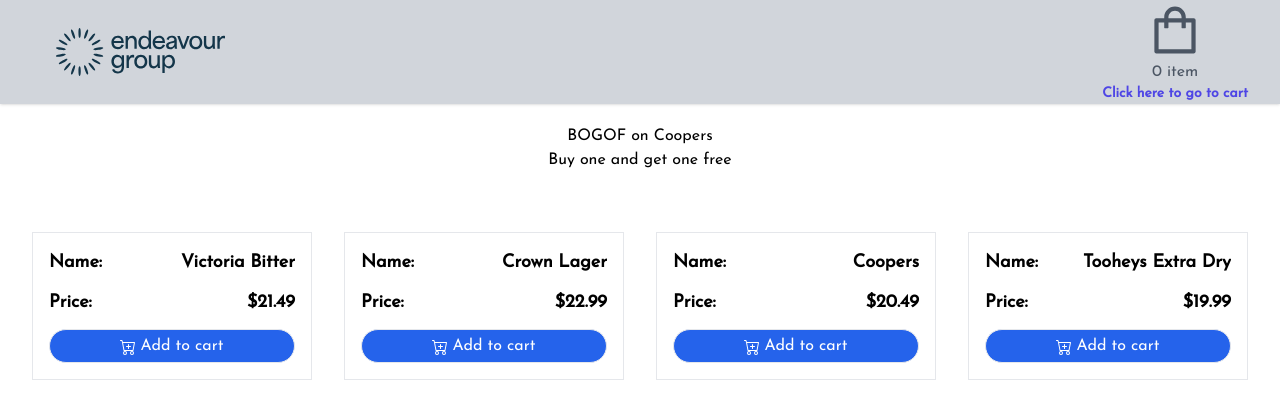
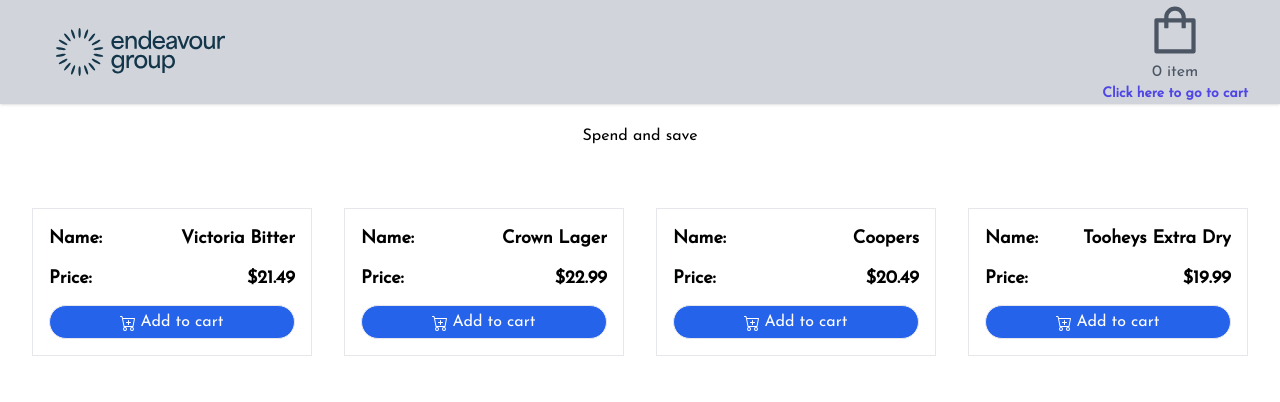
Before and after one commit to srivanks/eg-test, a React (Vite) app: page / in a window 1280 px wide. Shown: the top 402 px of the page. Built offline with nearby package versions, Linux system fonts and the light colour scheme; data requests are answered from the project's data file.

Commit message:
feat: enabled promotions.

```diff
--- a/data/products.json
+++ b/data/products.json
@@ -2,7 +2,8 @@
   "products": [
     {
       "name": "Victoria Bitter",
-      "price": 21.49
+      "price": 21.49,
+      "discount": 2
     },
     {
       "name": "Crown Lager",
@@ -10,28 +11,19 @@
     },
     {
       "name": "Coopers",
-      "price": 20.49
+      "price": 20.49,
+      "discount": "bogo"
     },
     {
       "name": "Tooheys Extra Dry",
       "price": 19.99
     }
   ],
-  "promotions": [
-    {
-      "name": "Current month special on VB",
-      "definition": "$2.00 off",
-      "type": "Product"
-    },
-    {
-      "name": "BOGOF on Coopers",
-      "definition": "Buy one and get one free",
-      "type": "Trolley"
-    },
+  "cartPromotions": [
     {
       "name": "Spend and save",
-      "definition": "Spend $50 and $5 off the total",
-      "type": "Trolley"
+      "discount": 5,
+      "minCost": 50
     }
   ]
 }
--- a/src/App.tsx
+++ b/src/App.tsx
@@ -2,10 +2,12 @@
 import Header from "./Header/Header"
 import Products from "./Products/Products"
 import { CartContext } from "./CartContext"
-import { CartProps } from "./types/types"
+import { CartProps, ProductProps, PromotionProps, PromotionsProps } from "./types/types"
 import { useState } from "react"
 import { BrowserRouter, Route, Routes } from "react-router-dom"
 import Cart from "./Cart/Cart"
+import useFetch from "./hooks/fetch"
+import Loader from "./Loader/Loader"
 
 function App() {
   const [cart, setCart] = useState<CartProps>({
@@ -14,12 +16,37 @@
     totalPrice: 0,
   })
 
+  let {
+    isLoading: isProductLoading,
+    error: productError,
+    data: products
+  } = useFetch<ProductProps>(import.meta.env.VITE_PRODUCTS_API_URL)
+
+  let {
+    isLoading: isCartPromotionLoading,
+    error: cartPromotionError,
+    data: cartPromotions,
+  } = useFetch<PromotionProps>(import.meta.env.VITE_CART_PROMOTIONS_API_URL)
+
+  if (productError || cartPromotionError) {
+    return <div>some error</div>
+  }
+  if (isProductLoading || isCartPromotionLoading) return <Loader />
+
   return (
     <BrowserRouter>
       <CartContext.Provider value={{ cart, setCart }}>
         <Header />
         <Routes>
-          <Route path="/" element={<Products />} />
+          <Route
+            path="/"
+            element={
+              <Products
+                products={products}
+                promotions={cartPromotions}
+              />
+            }
+          />
           <Route path="/cart" element={<Cart />} />
           <Route path="*" element={<div>404</div>} />
         </Routes>
--- a/src/Products/Products.tsx
+++ b/src/Products/Products.tsx
@@ -1,15 +1,10 @@
 import { useContext } from "react"
 import { CartContext } from "../CartContext"
-import Loader from "../Loader/Loader"
 import Product from "../Product/Product"
 import Promotions from "../Promotions"
-import useFetch from "../hooks/fetch"
-import { ItemProps, ProductProps } from "../types/types"
+import { ItemProps, ProductProps, ProductsProps } from "../types/types"
 
-const Products = () => {
-  const { isLoading, error, data } = useFetch<ProductProps>(
-    import.meta.env.VITE_PRODUCTS_API_URL,
-  )
+const Products = ({products, promotions}: ProductsProps) => {
   const { cart, setCart } = useContext(CartContext)
 
   function addItemToEmptyCart(id: number, selectedProduct?: ProductProps) {
@@ -42,7 +37,7 @@
     })
   }
 
-  function addNewProductCountInCart(
+  function addNewProductInCart(
     id: number,
     selectedProduct?: ProductProps,
   ) {
@@ -60,7 +55,7 @@
   }
 
   const addToCart = (id: number): void => {
-    const selectedProduct = data.find(p => p.id === id)
+    const selectedProduct = products.find(p => p.id === id)
 
     if (cart.items.length === 0) {
       addItemToEmptyCart(id, selectedProduct)
@@ -69,30 +64,19 @@
         p => p.id === selectedProduct?.id,
       )
       if (productToBeAdded === -1) {
-        addNewProductCountInCart(id, selectedProduct)
+        addNewProductInCart(id, selectedProduct)
       } else {
         incrementProductCountInCart(productToBeAdded)
       }
     }
   }
 
-  if (error) {
-    return (
-      <h3>
-        An error occurred when fetching data. Please check the API and try
-        again.
-      </h3>
-    )
-  }
-  if (isLoading) {
-    return <Loader />
-  }
   return (
     <>
-      <Promotions />
+      <Promotions promotions={promotions} />
       <div className="px-8">
         <div className="grid grid-cols-1 gap-4 lg:grid-cols-4 md:grid-cols-2 lg:gap-8">
-          {data.map((p, i) => (
+          {products.map((p, i) => (
             <Product
               key={i}
               id={i}
--- a/src/Promotions.tsx
+++ b/src/Promotions.tsx
@@ -1,25 +1,8 @@
 import { Carousel } from "react-responsive-carousel"
 import "react-responsive-carousel/lib/styles/carousel.min.css" // requires a
-import Loader from "./Loader/Loader"
-import useFetch from "./hooks/fetch"
-import { PromotionProps } from "./types/types"
+import { PromotionsProps } from "./types/types"
 
-const Promotions = () => {
-  const { isLoading, error, data } = useFetch<PromotionProps>(
-    import.meta.env.VITE_PROMOTIONS_API_URL,
-  )
-  if (error) {
-    return (
-      <h3>
-        An error occurred when fetching data. Please check the API and try
-        again.
-      </h3>
-    )
-  }
-  if (isLoading) {
-    return <Loader />
-  }
-  console.log(data)
+const Promotions = ({ promotions }: PromotionsProps) => {
   return (
     <Carousel
       autoPlay
@@ -29,7 +12,7 @@
       showStatus={false}
       showArrows={false}
     >
-      {data.map(d => (
+      {promotions.map(d => (
         <div key={d.id} className="m-5">
           <div className="min-w-full flex justify-center items-center">
             {d.name}
```
Also changed, not shown: src/types/types.ts (+7 -1 lines), 1 other file (tests, documents, lock files or other folders).
